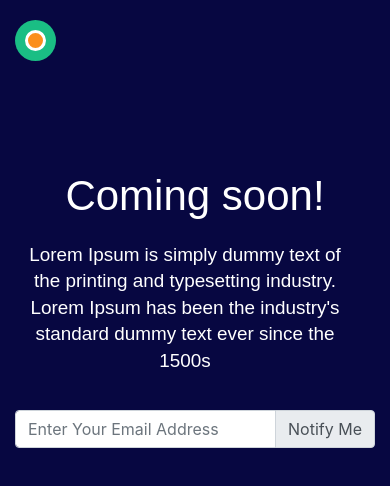
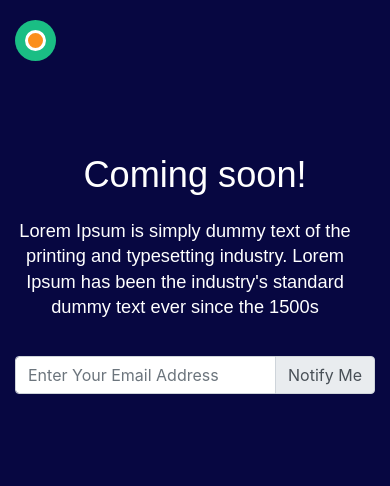
Before and after one commit to GoldenCicada1/JW-coming-soon, a React (Create React App) app: page / in a window 390 px wide. Shown: the top 486 px of the page. Built offline with nearby package versions, Linux system fonts and the light colour scheme.

Commit message:
Refactor font-family and font-size in index.css

```diff
--- a/src/index.css
+++ b/src/index.css
@@ -1,8 +1,6 @@
 body {
   margin: 0;
-  font-family: -apple-system, BlinkMacSystemFont, "Segoe UI", "Roboto", "Oxygen",
-    "Ubuntu", "Cantarell", "Fira Sans", "Droid Sans", "Helvetica Neue",
-    sans-serif;
+  font-family: -apple-system, BlinkMacSystemFont, "Segoe UI", "Roboto", "Oxygen", "Ubuntu", "Cantarell", "Fira Sans", "Droid Sans", "Helvetica Neue", sans-serif;
   -webkit-font-smoothing: antialiased;
   -moz-osx-font-smoothing: grayscale;
 }
@@ -14,25 +12,25 @@ body {
   color: #ffffff;
 }
 
-.cid-rOM5rKjpOn{
+.cid-rOM5rKjpOn {
   height: 89vh;
 }
 
-.cid-rOM5rKjpOn .container{
+.cid-rOM5rKjpOn .container {
   height: 100%;
   padding-top: 20px;
 }
 
-.cid-rOM5rKjpOn h1{
+.cid-rOM5rKjpOn h1 {
   padding-bottom: 15px;
 }
 
-.cid-rOM5rKjpOn p{
+.cid-rOM5rKjpOn p {
   padding-bottom: 20px;
 }
 
-.cid-rOM5rKjpOn .left{
-  padding-top: 60px;
+.cid-rOM5rKjpOn .left {
+  padding-top: 5vh;
 }
 
 .banner-text {
@@ -41,33 +39,32 @@ body {
 
 nav {
   height: 11vh;
-  padding-top: 20px;
-  padding-bottom: 20px;
+  padding: 20px 0;
 }
 
 .display-1 {
   font-family: "DM Sans", sans-serif;
-  font-size: 4.6rem;
-  line-height: 1.1 !important;
+  font-size: clamp(2.26rem, 4vw, 4.6rem);
+  line-height: 1.1;
 }
 
 .display-7 {
   font-family: "DM Sans", sans-serif;
-  font-size: 1.4rem;
-  line-height: 1.4 !important;
+  font-size: clamp(1.14rem, 2vw, 1.4rem);
+  line-height: 1.4;
 }
 
 .banner {
-  background-position: center !important;
-  background-size: cover !important;
-  background-image: url("./assets/images/banner.svg") !important;
   width: 100%;
   height: 60vh;
+  background-size: cover !important; /* Optional depending on the design */
+  background-position: center !important;
 }
+
 
 .timer {
   color: #ffffff;
-  margin: 0 90px;
+  margin: 0 5vw;
   font-family: "Roboto", sans-serif;
 }
 
@@ -81,34 +78,27 @@ nav {
 .timer h5 {
   font-size: 12px;
   text-align: center;
-  color: #9e9e9e;
+  color: #7a7a7a;
 }
+
 .timer .sep {
   margin-top: 18px;
 }
 
-.md-timer {
-  display: none;
-}
-
 @media only screen and (max-width: 767px) {
-  .display-1 {
-    font-size: calc(2.26rem + (4.6 - 2.26) * ((100vw - 20rem) / (48 - 20)));
-    line-height: calc(
-      1.1 * (2.26rem + (4.6 - 2.26) * ((100vw - 20rem) / (48 - 20)))
-    );
-  }
-  .display-7 {
-    font-size: 1.12rem;
-    font-size: calc(1.14rem + (1.4 - 1.14) * ((100vw - 20rem) / (48 - 20)));
-    line-height: calc(
-      1.4 * (1.14rem + (1.4 - 1.14) * ((100vw - 20rem) / (48 - 20)))
-    );
-  }
-  .banner-container{
+  .banner-container {
     display: none;
   }
-  .cid-rOM5rKjpOn .left{
+
+  .cid-rOM5rKjpOn .left {
     text-align: center;
   }
+
+  .timer p {
+    font-size: 28px;
+  }
+
+  .timer h5 {
+    font-size: 10px;
+  }
 }
```
